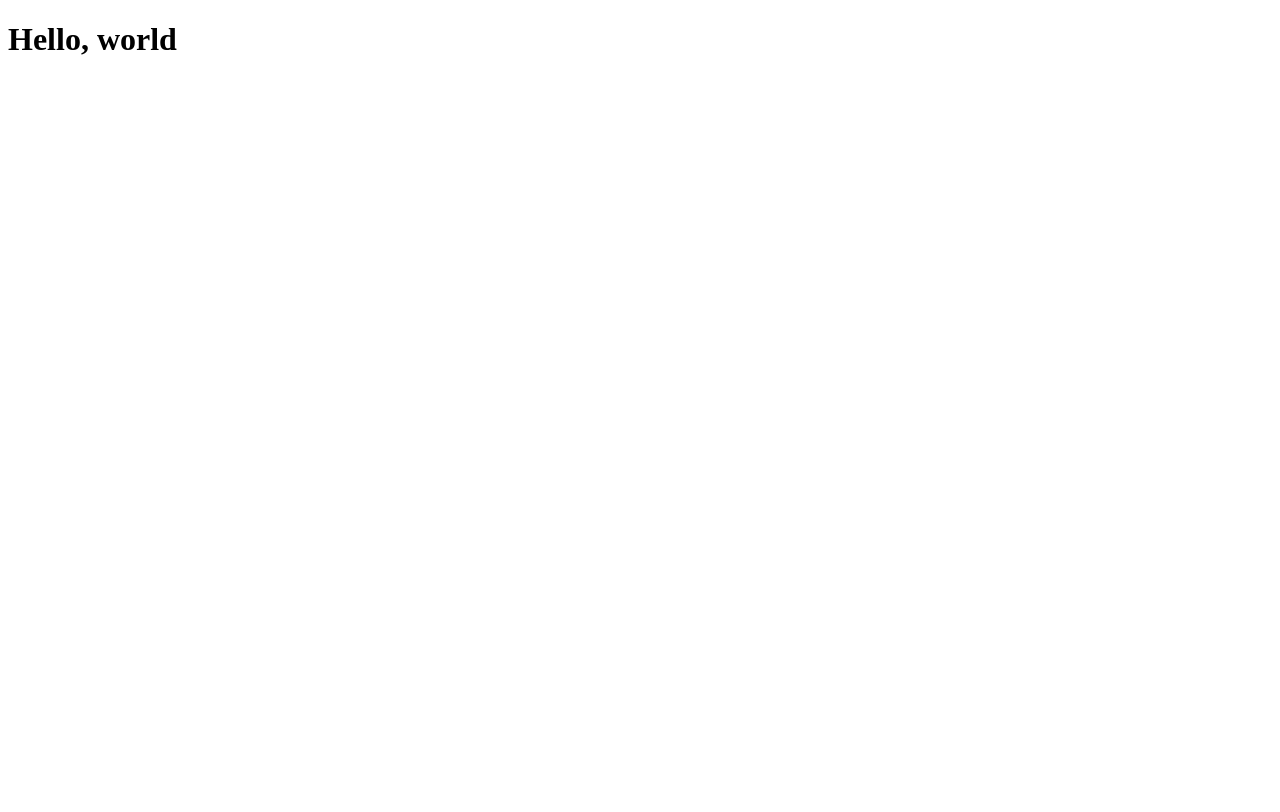
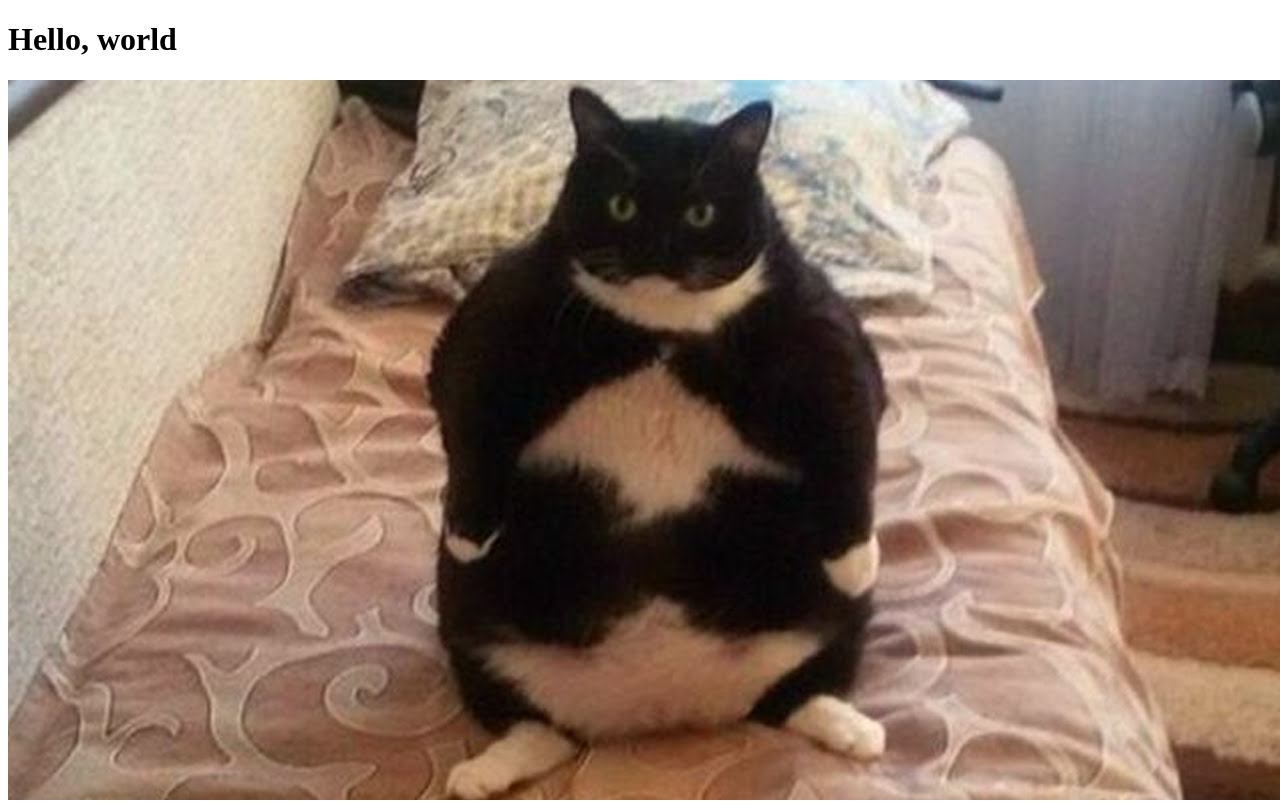
Before and after one commit to HeavenLeeC/my-website, a plain HTML site: page index.html in a window 1280 px wide. Drawn offline with Linux system fonts and the light colour scheme.

Commit message:
Update index.html

```diff
--- a/index.html
+++ b/index.html
@@ -5,5 +5,6 @@
   </head>
   <body>
     <h1>Hello, world</h1>
+   <img src="fat cat.jpg">
   </body>
 </html>
```
